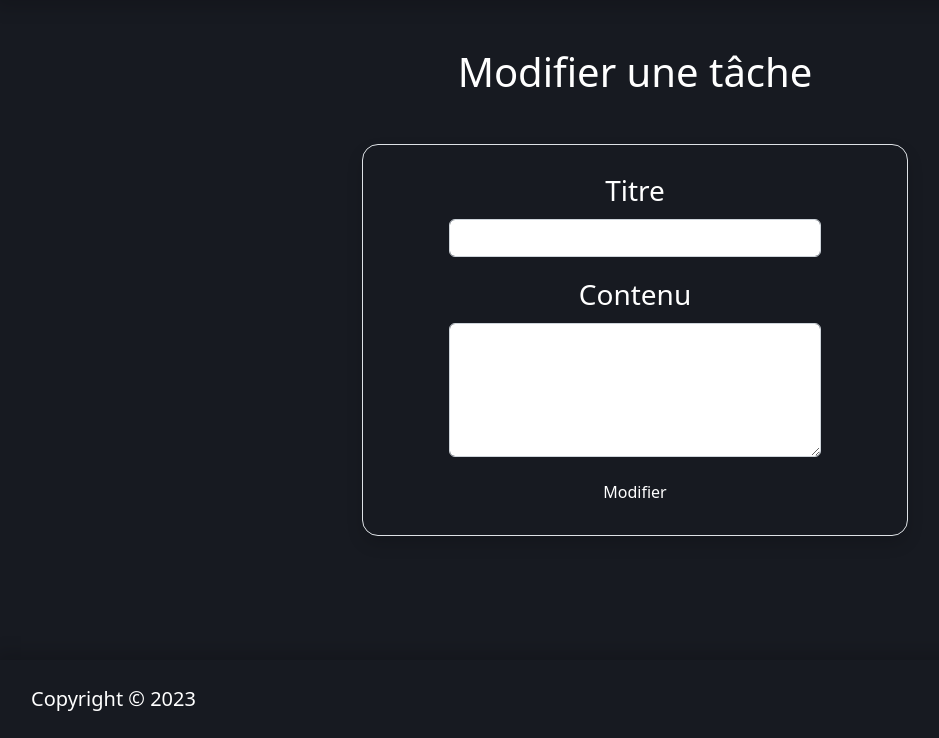
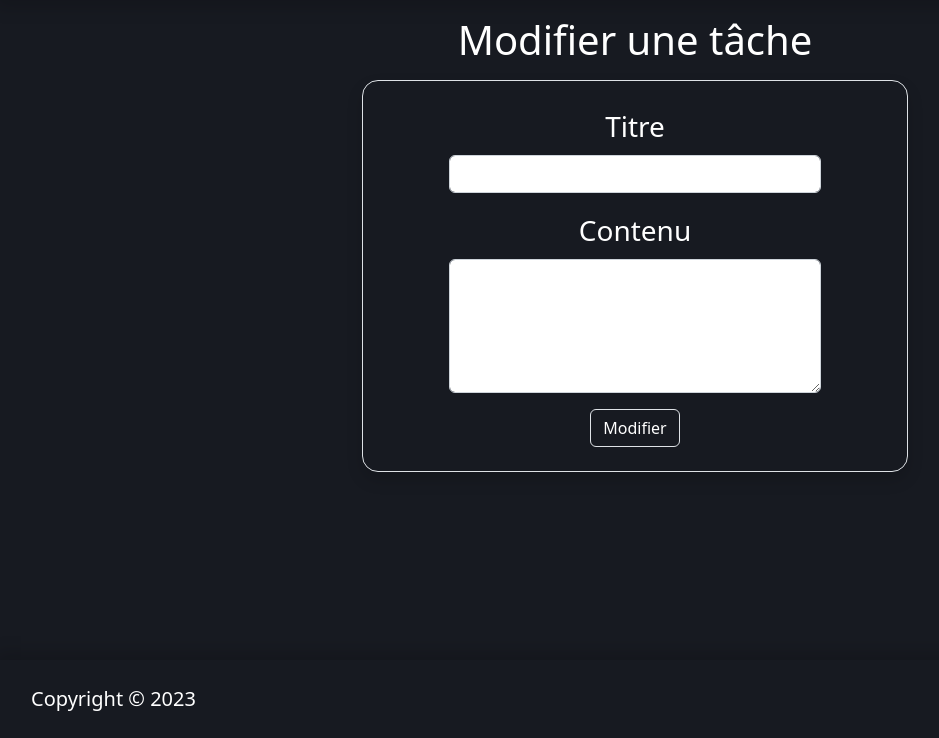
Before and after one commit to arcausin/todo-and-co, a Symfony app: template templates/task/edit.html.twig in a window 1280 px wide. Shown: the part 62-800 px from the top of the page, without its empty margins (5-944 px from the left). Run offline with Twig, Linux system fonts and the light colour scheme; the template is opened without the code that fills it: most values are stand-ins (such as "Sample title", 1, 10 or a date in 2020); form fields are guessed from the names that the template uses; some libraries are stand-ins or nearby versions.

Commit message:
maj layout task crud

```diff
--- a/templates/task/_form.html.twig
+++ b/templates/task/_form.html.twig
@@ -16,5 +16,5 @@
     </div>
     {% endif %}
 
-    <button class="btn text-white">{{ button_label|default('Ajouter') }}</button>
+    <button class="btn text-white border">{{ button_label|default('Ajouter') }}</button>
 {{ form_end(form) }}
--- a/templates/task/edit.html.twig
+++ b/templates/task/edit.html.twig
@@ -5,7 +5,7 @@
 {% block body %}
 <div class="container">
     <div class="row">
-        <h1 class="text-center fs-1 mt-5 mb-5">Modifier une tâche</h1>
+        <h1 class="text-center mt-3 mb-3">Modifier une tâche</h1>
 
         <div class="col-12 col-md-6 offset-md-3">
             <div class="text-center border shadow rounded-4 p-4 mb-5">
--- a/templates/task/new.html.twig
+++ b/templates/task/new.html.twig
@@ -5,7 +5,7 @@
 {% block body %}
 <div class="container">
     <div class="row">
-        <h1 class="text-center fs-1 mt-5 mb-5">Ajouter une nouvelle tâche</h1>
+        <h1 class="text-center mt-3 mb-3">Ajouter une nouvelle tâche</h1>
 
         <div class="col-12 col-md-6 offset-md-3">
             <div class="text-center border shadow rounded-4 p-4 mb-5">
```
